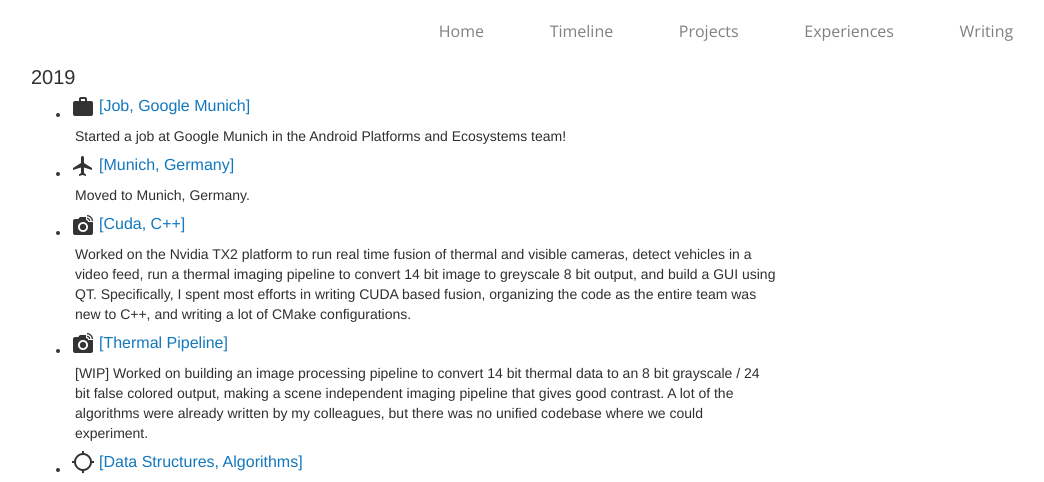
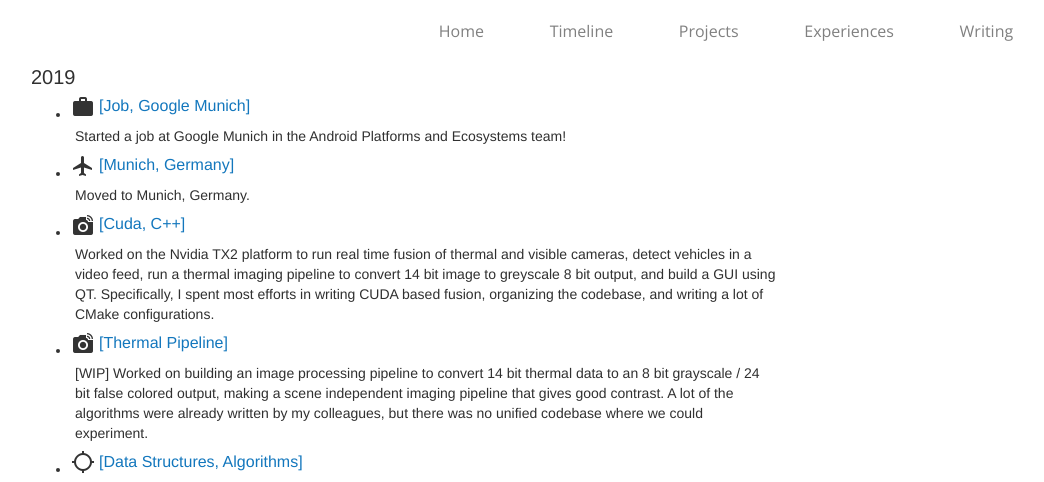
Before and after one commit to crearo/portfolio, a Flask app: page /timeline in a window 1280 px wide. Shown: the top 482 px of the page, without its empty margins (234-1278 px from the left). Run offline with Flask 2, Linux system fonts and the light colour scheme; some libraries are stand-ins or nearby versions.

Commit message:
Minor updates to the text in home and timeline

```diff
--- a/templates/home.html
+++ b/templates/home.html
@@ -61,8 +61,7 @@
                 Android, and have created a graphics library for custom rendering to multiple surfaces, applying
                 filters, and streaming.</p>
 
-            <p class="text-content">I studied computer science at <a href="http://www.daiict.ac.in/daiict/index.html">DA-IICT</a>,
-                and took up electives in IoT and Software Architecture. </p>
+            <p class="text-content">I studied computer science at <a href="http://www.daiict.ac.in/daiict/index.html">DA-IICT</a>.</p>
 
             <p class="text-content">One of my biggest side-projects is <a
                     href="https://play.google.com/store/apps/details?id=rish.crearo.lifehacks&hl=en_IN">Lifehacks</a>,
--- a/templates/timeline.html
+++ b/templates/timeline.html
@@ -36,7 +36,7 @@
                             <i class="tiny material-icons">linked_camera</i>
                             <a href="/timeline" class="title">[Cuda, C++]</a>
                         </div>
-                        <span class="content">Worked on the Nvidia TX2 platform to run real time fusion of thermal and visible cameras, detect vehicles in a video feed, run a thermal imaging pipeline to convert 14 bit image to greyscale 8 bit output, and build a GUI using QT. Specifically, I spent most efforts in writing CUDA based fusion, organizing the code as the entire team was new to C++, and writing a lot of CMake configurations.
+                        <span class="content">Worked on the Nvidia TX2 platform to run real time fusion of thermal and visible cameras, detect vehicles in a video feed, run a thermal imaging pipeline to convert 14 bit image to greyscale 8 bit output, and build a GUI using QT. Specifically, I spent most efforts in writing CUDA based fusion, organizing the codebase, and writing a lot of CMake configurations.
                         </span>
                     </li>
 		    <li>
```
